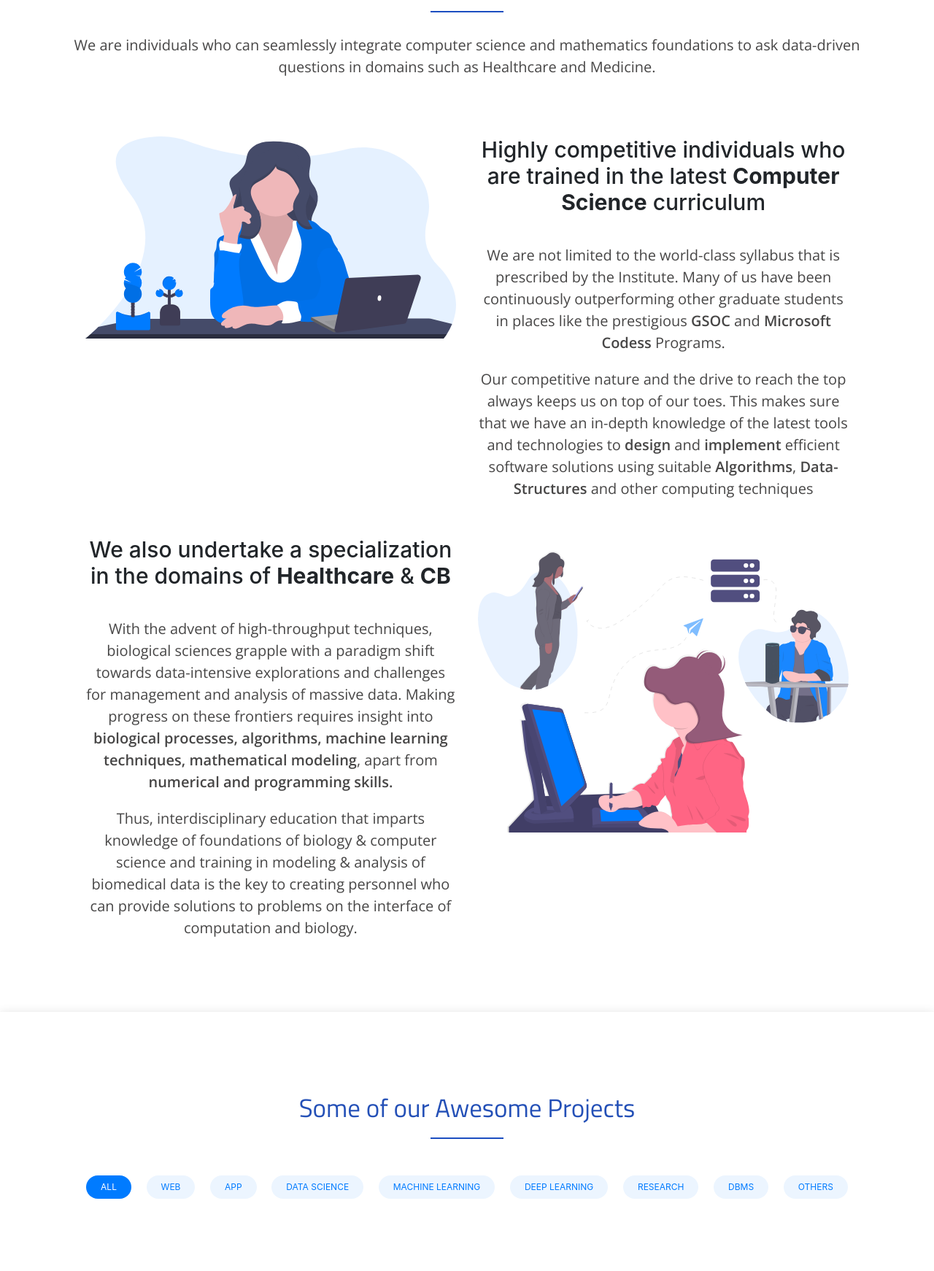
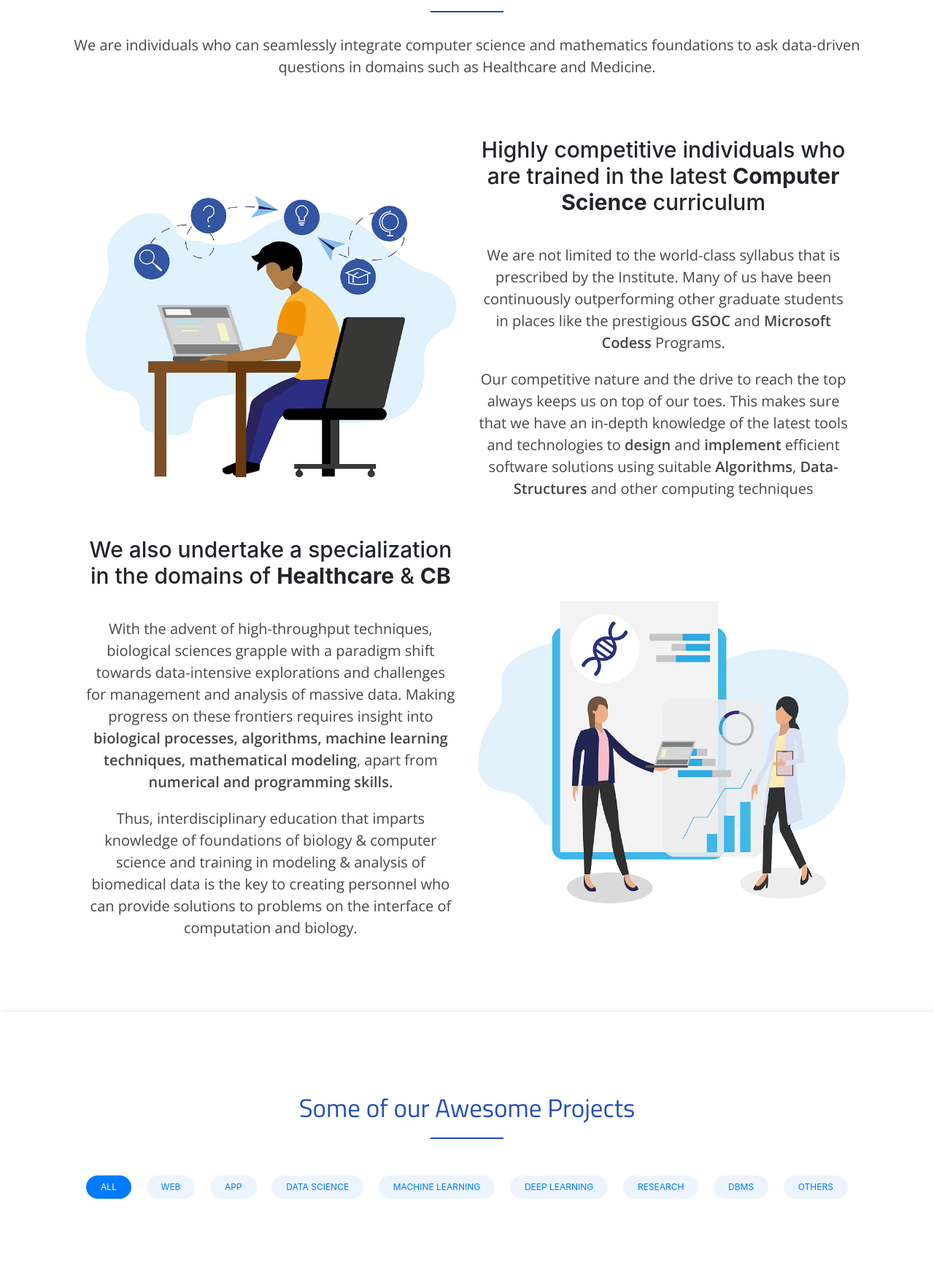
Before and after one commit to hemantdhankar/csb-iiitd-portfolio, a Django app: page / in a window 1280 px wide. Shown: the part 717-2459 px from the top of the page at 73% size. Run offline with Django 3.2, Linux system fonts and the light colour scheme; data that the repository does not hold is empty; some libraries are stand-ins or nearby versions.

Commit message:
Updated Vector Images

```diff
--- a/csbiiitdportfolio-project/projects/templates/index.html
+++ b/csbiiitdportfolio-project/projects/templates/index.html
@@ -32,8 +32,8 @@
 
 
         <div class="row">
-          <div class="col-lg-6">
-            <img src="../../static/Resources/img/about-extra-1.svg" data-aos="fade-right" data-aos-delay="200" class="img-fluid" alt="">
+          <div class="col-lg-6 my-auto">
+            <img src="../../static/Resources/img/csb_final_3.png" data-aos="fade-right" data-aos-delay="200" class="img-fluid" alt="">
           </div>
           <div class="col-lg-6">
             <h4 style="font-weight: 500;" class="title-1" data-aos="fade-up" data-aos-delay="200">Highly competitive individuals who are trained in the latest <strong>Computer Science</strong> curriculum</h4>
@@ -65,8 +65,8 @@
               </p>
             </div>
            </div>
-          <div class="col-lg-6" style="">
-            <img src="../../static/Resources/img/about-extra-2.svg" data-aos="fade-left" data-aos-delay="200" class="img-fluid" style="margin-top: 20px;">
+          <div class="col-lg-6 my-auto" style="">
+            <img src="../../static/Resources/img/csb_final_2.png" data-aos="fade-left" data-aos-delay="200" class="img-fluid" style="margin-top: 20px;">
           </div>
 
         </div>
```
Also changed, not shown: csbiiitdportfolio-project/static/Resources/img/csb_final_1.png (added), csbiiitdportfolio-project/static/Resources/img/csb_final_2.png (added), csbiiitdportfolio-project/static/Resources/img/csb_final_3.png (added).
